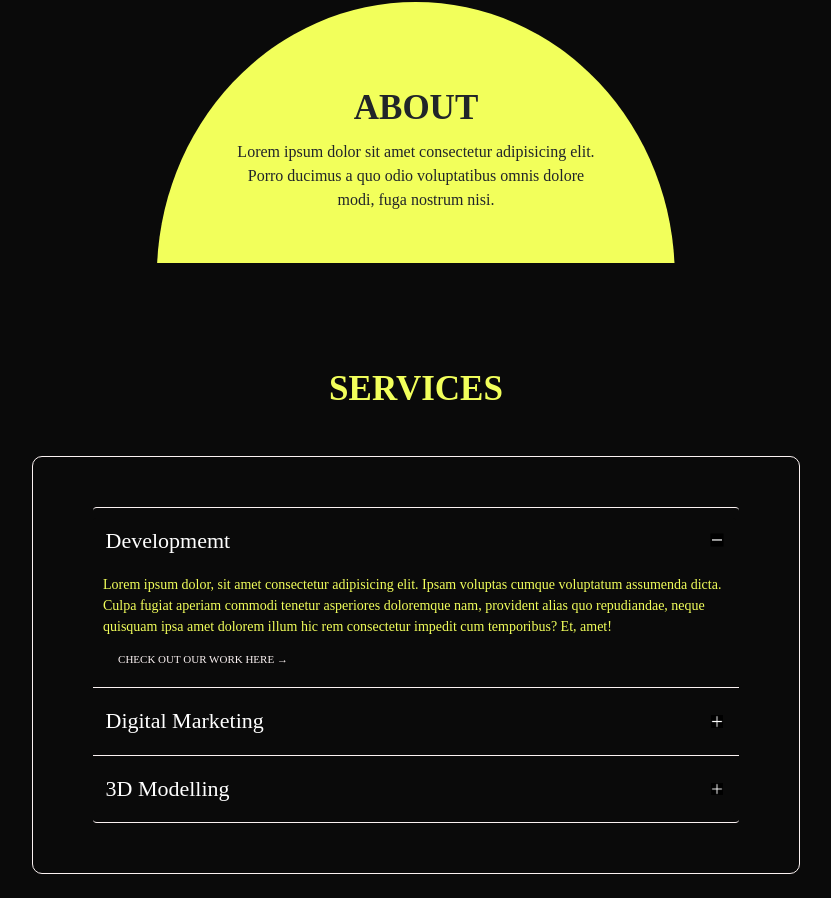
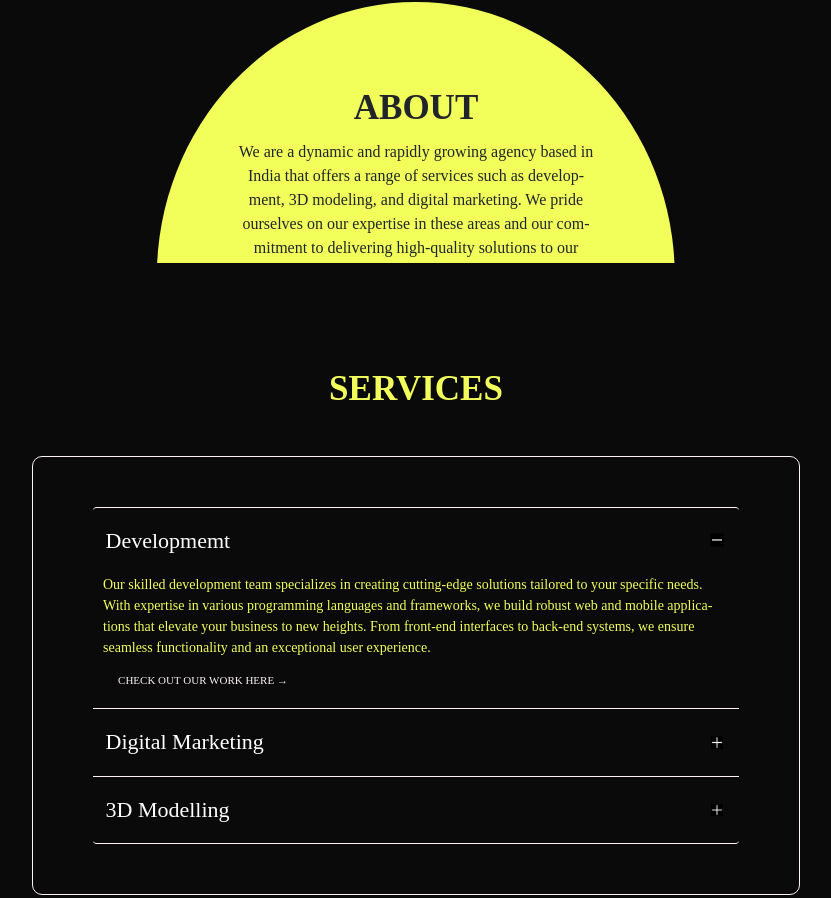
Before and after one commit to sarah-4-coder/Toxic_media1-master, a React (Create React App) app: page / in a window 1280 px wide. Shown: the part 859-1757 px from the top of the page, without its empty margins (224-1055 px from the left). Built offline with nearby package versions, Linux system fonts and the light colour scheme; the HTML template or start-up script is replaced by a standard one; a web font is replaced by a local one.

Commit message:
final commit

```diff
--- a/src/react-components/Home.jsx
+++ b/src/react-components/Home.jsx
@@ -18,8 +18,10 @@ const Home = () => {
                   Dominate.
                 </h1>
                 <p className="main__text">
-                  Lorem ipsum dolor sit amet consectetur adipisicing elit.
-                  Asperiores alias fugiat assumenda quisquam. Explicabo, vitae?
+                  Your path to success starts here. We excel in designing
+                  visually stunning and user-friendly experiences that captivate
+                  your audience. Experience the power of design, development,
+                  and domination with our exceptional services.
                 </p>
               </div>
             </div>
@@ -35,9 +37,11 @@ const Home = () => {
           <div className="about__content">
             <h2 className="secondary-heading">About</h2>
             <p className="about__text">
-              Lorem ipsum dolor sit amet consectetur adipisicing elit. Porro
-              ducimus a quo odio voluptatibus omnis dolore modi, fuga nostrum
-              nisi.
+              We are a dynamic and rapidly growing agency based in India that
+              offers a range of services such as development, 3D modeling, and
+              digital marketing. We pride ourselves on our expertise in these
+              areas and our commitment to delivering high-quality solutions to
+              our clients.
             </p>
           </div>
         </div>
@@ -67,11 +71,13 @@ const Home = () => {
                 data-bs-parent="#accordionExample"
               >
                 <div class="accordion-body">
-                  Lorem ipsum dolor, sit amet consectetur adipisicing elit.
-                  Ipsam voluptas cumque voluptatum assumenda dicta. Culpa fugiat
-                  aperiam commodi tenetur asperiores doloremque nam, provident
-                  alias quo repudiandae, neque quisquam ipsa amet dolorem illum
-                  hic rem consectetur impedit cum temporibus? Et, amet!
+                  Our skilled development team specializes in creating
+                  cutting-edge solutions tailored to your specific needs. With
+                  expertise in various programming languages and frameworks, we
+                  build robust web and mobile applications that elevate your
+                  business to new heights. From front-end interfaces to back-end
+                  systems, we ensure seamless functionality and an exceptional
+                  user experience.
                   <Link to={"/work"} className="button-1" target={true}>
                     Check Out Our Work Here &rarr;
                   </Link>
@@ -98,11 +104,14 @@ const Home = () => {
                 data-bs-parent="#accordionExample"
               >
                 <div class="accordion-body">
-                  Lorem ipsum dolor, sit amet consectetur adipisicing elit.
-                  Ipsam voluptas cumque voluptatum assumenda dicta. Culpa fugiat
-                  aperiam commodi tenetur asperiores doloremque nam, provident
-                  alias quo repudiandae, neque quisquam ipsa amet dolorem illum
-                  hic rem consectetur impedit cum temporibus? Et, amet!
+                  In today's digital landscape, effective marketing is key to
+                  reaching your target audience and driving business growth. Our
+                  digital marketing experts employ data-driven strategies to
+                  enhance your online presence, increase brand visibility, and
+                  drive qualified traffic to your website. From search engine
+                  optimization (SEO) to social media marketing and content
+                  creation, we ensure that your brand shines in the digital
+                  domain.
                   <Link to={"/work"} className="button-1" target={true}>
                     Check Out Our Work Here &rarr;
                   </Link>
@@ -129,11 +138,13 @@ const Home = () => {
                 data-bs-parent="#accordionExample"
               >
                 <div class="accordion-body">
-                  Lorem ipsum dolor, sit amet consectetur adipisicing elit.
-                  Ipsam voluptas cumque voluptatum assumenda dicta. Culpa fugiat
-                  aperiam commodi tenetur asperiores doloremque nam, provident
-                  alias quo repudiandae, neque quisquam ipsa amet dolorem illum
-                  hic rem consectetur impedit cum temporibus? Et, amet!
+                  Unlock a world of imagination and creativity with our 3D
+                  modeling services. Our talented artists and designers bring
+                  ideas to life by crafting realistic and captivating 3D models.
+                  Whether architectural visualization, product design, or
+                  character modeling, we use advanced tools and techniques to
+                  deliver stunning visuals that leave a lasting impression on
+                  your audience.
                   <Link to={"/work"} className="button-1" target={true}>
                     Check Out Our Work Here &rarr;
                   </Link>
--- a/src/react-components/Service.jsx
+++ b/src/react-components/Service.jsx
@@ -145,36 +145,24 @@ const Service = () => {
   const service_detail = [
     {
       id: 1,
-      service_text_1: `Lorem ipsum dolor sit, amet consectetur adipisicing elit.
-        Libero, nulla amet. Tenetur maxime deleniti suscipit unde iure
-        totam quaerat voluptate accusantium velit aperiam, eveniet
-        assumenda beatae vero at architecto modi voluptas? Eum quam
-        dolorum aspernatur nobis ad recusandae sequi facere!`,
+      service_text_1: `In today's digital landscape, effective marketing is key to reaching your target audience and driving business growth. Our digital marketing experts employ data-driven strategies to enhance your online presence, increase brand visibility, and drive qualified traffic to your website. From search engine optimization (SEO) to social media marketing and content creation, we ensure that your brand shines in the digital domain.`,
     },
     {
       id: 2,
-      service_text_2: `Lorem ipsum dolor sit amet consectetur adipisicing elit. Eaque
-        repellendus quos doloremque ullam voluptas laborum nihil
-        pariatur exercitationem delectus, et reprehenderit nam,
-        obcaecati ipsa, veritatis dicta placeat accusamus dignissimos
-        nobis. Quae ex ratione iusto non natus omnis, sunt
-        necessitatibus possimus.`,
+      service_text_2: `Our skilled development team specializes in creating cutting-edge solutions tailored to your specific needs. With expertise in various programming languages and frameworks, we build robust web and mobile applications that elevate your business to new heights. From front-end interfaces to back-end systems, we ensure seamless functionality and an exceptional user experience.`,
     },
     {
       id: 3,
-      service_text_3: `Lorem ipsum dolor sit amet consectetur adipisicing elit. Eaque
-        repellendus quos doloremque ullam voluptas laborum nihil
-        pariatur exercitationem delectus, et reprehenderit nam,
-        .`,
+      service_text_3: `Unlock a world of imagination and creativity with our 3D modeling services. Our talented artists and designers bring ideas to life by crafting realistic and captivating 3D models. Whether architectural visualization, product design, or character modeling, we use advanced tools and techniques to deliver stunning visuals that leave a lasting impression on your audience.`,
     },
   ];
 
   const Content = (prop) => {
     return (
       <div className="container">
-        <div className="row">
+        <div className="row ">
           <div className="col">
-            <div className="content__detail u-margin-bottom-med u-margin-top-small">
+            <div className="content__detail u-margin-bottom-small u-margin-top-small">
               <p className="content__text u-margin-bottom-small">{prop.text}</p>
               <Link to={"/contact"} target={true} className="button">
                 Work With us
@@ -186,7 +174,7 @@ const Service = () => {
             </div>
           </div>
           <div className="col">
-            <div className="content__image">
+            <div className="content__image u-margin-top-big">
               <Canvas
                 style={{ position: "relative", width: "100%", height: "100%" }} // Adjust the style of the Canvas
                 camera={{ position: [0, 0, 50] }} // Adjust the camera position
--- a/src/sass/pages/_service.scss
+++ b/src/sass/pages/_service.scss
@@ -1,5 +1,5 @@
 .service__page {
-  padding: 7rem 5rem;
+  padding: 7rem 5rem ;
   background-color: $color-bg;
   text-align: center;
   margin-bottom: 3rem;
@@ -34,7 +34,7 @@
 
   @include respond(tab-port) {
     height: 65vh;
-    padding: 15rem .5rem 0;
+    padding: 15rem .5rem 5rem;
     margin-bottom: 6rem;
   }
 }
```
